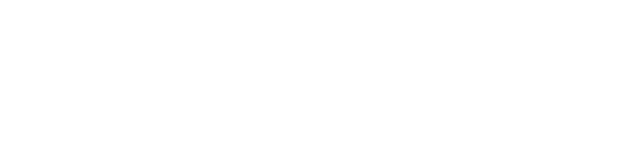
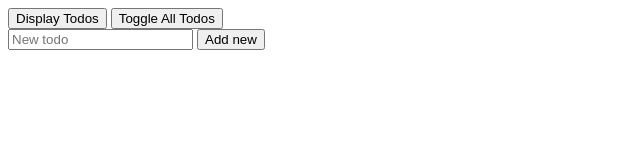
Before and after one commit to sifulbd/JavaScript-Intermediate-projects, a plain HTML site: page index.html in a window 1280 px wide. Shown: the whole page, without its empty margins (0-640 px from the left). Drawn offline with Linux system fonts and the light colour scheme.

Commit message:
added features

```diff
--- a/index.html
+++ b/index.html
@@ -7,6 +7,15 @@
 </head>
 <body>
 
+    <div>
+        <button onclick="handler.displayallTodos()">Display Todos</button>
+        <button onclick="handler.toggleAlltodos()">Toggle All Todos</button>
+    </div>
+    <div class="">
+        <input type="text" id="todoinput" placeholder="New todo">
+        <button onclick="handler.addnewTodo()">Add new</button>
+    </div>
+
     <script src="todo.js"></script>
 </body>
 </html>
--- a/todo.js
+++ b/todo.js
@@ -58,3 +58,18 @@
         this.displayTodo();
     }
 }
+
+var handler = {
+    displayallTodos: function () {
+        theTodo.displayTodo();
+    },
+    toggleAlltodos: function() {
+        theTodo.toggleAll();
+        theTodo.displayTodo();
+    },
+    addnewTodo: function() {
+        var todoinput = document.getElementById('todoinput');
+        theTodo.addItem(todoinput.value);
+        todoinput.value = ' ';
+    }
+}
```
